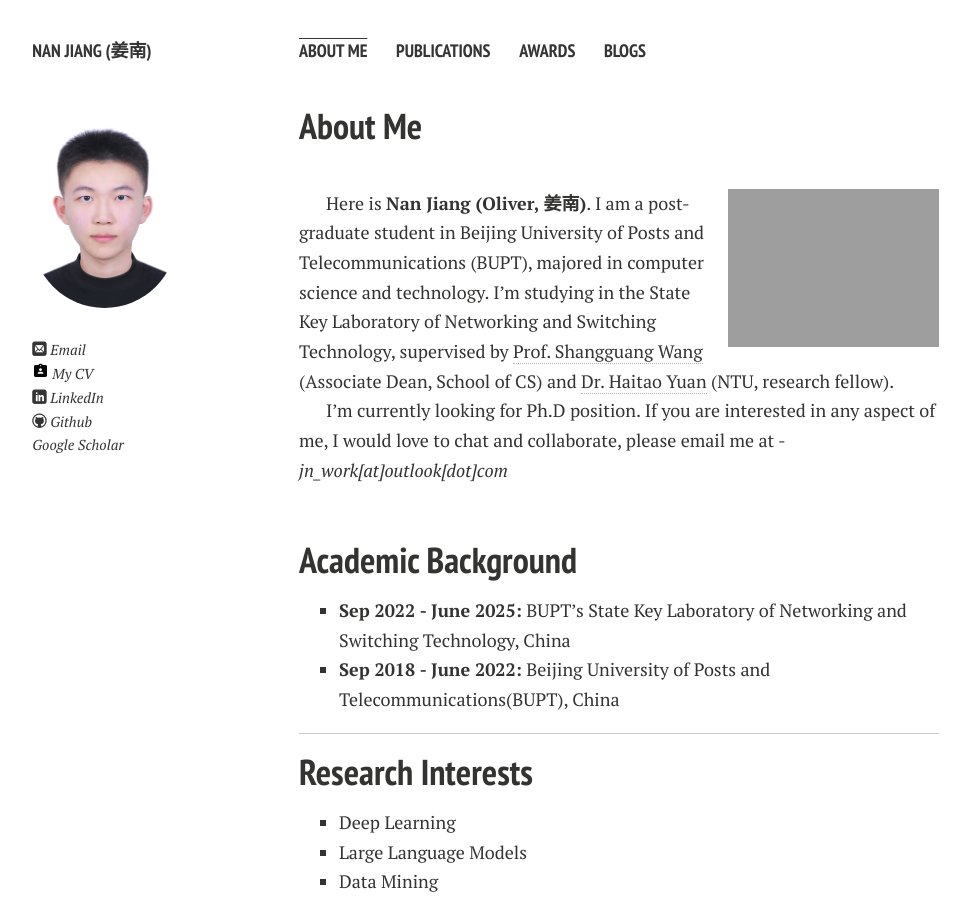
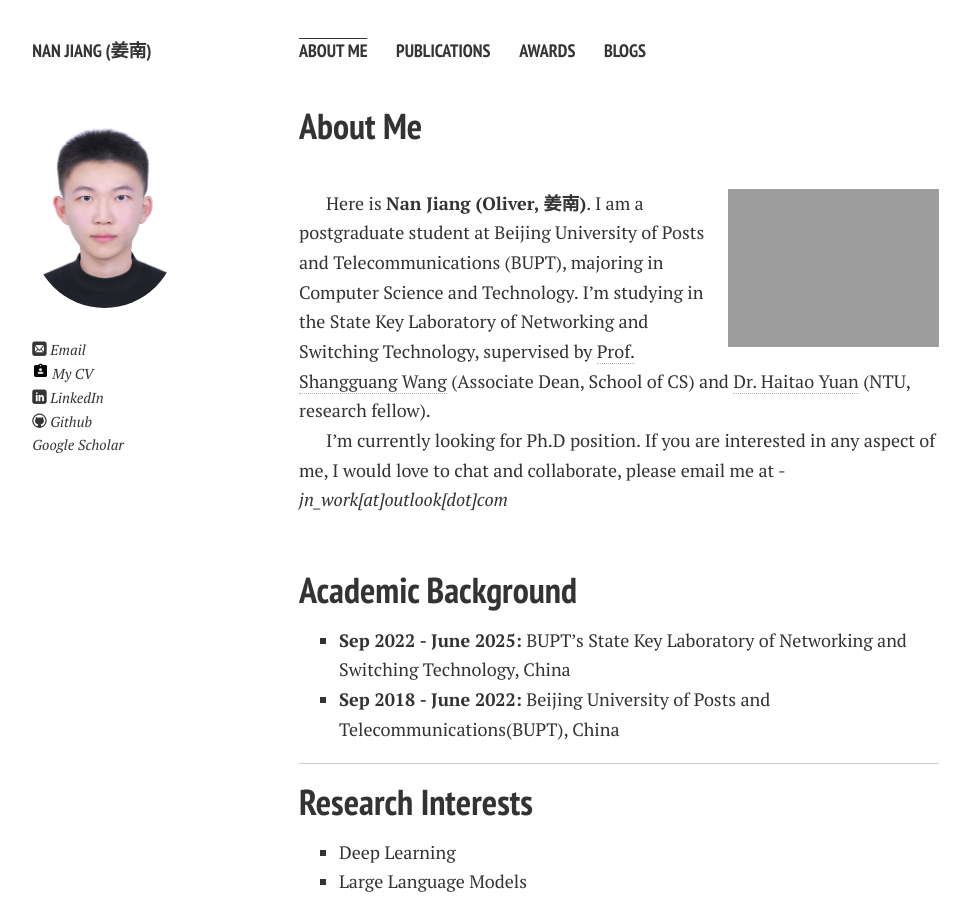
Before and after one commit to Im-jn/Im-jn.github.io, a Jekyll site: the page built from index.md, in a window 1280 px wide and 900 px high. Shown: the whole window, without its empty margins (21-991 px from the left). Built offline with Jekyll 4.4.1, drawn with Linux system fonts in a browser that asks for light colours; nearby versions of some CDN libraries; comment, search, counter and statistics services are not loaded; a style sheet for code colours, icons or effects is not loaded; our own code applies the rules of GitHub Pages for plain Markdown files; some of the changed text lies outside the part shown.

Commit message:
some sentences

```diff
--- a/index.md
+++ b/index.md
@@ -6,7 +6,7 @@ layout: page
 <br>
 <img src="https://im-jn.github.io/images/photo_life.jpg" class="floatpic" width="250" height="300">
 
-Here is **Nan Jiang (Oliver, 姜南)**. I am a post-graduate student in Beijing University of Posts and Telecommunications (BUPT), majored in computer science and technology. I'm studying in the State Key Laboratory of Networking and Switching Technology, supervised by [Prof. Shangguang Wang](https://www.researchgate.net/profile/Shangguang-Wang) (Associate Dean, School of CS) and [Dr. Haitao Yuan](https://yuanhaitao.github.io/) (NTU, research fellow).
+Here is **Nan Jiang (Oliver, 姜南)**. I am a postgraduate student at Beijing University of Posts and Telecommunications (BUPT), majoring in Computer Science and Technology. I'm studying in the State Key Laboratory of Networking and Switching Technology, supervised by [Prof. Shangguang Wang](https://www.researchgate.net/profile/Shangguang-Wang) (Associate Dean, School of CS) and [Dr. Haitao Yuan](https://yuanhaitao.github.io/) (NTU, research fellow).
 
 I'm currently looking for Ph.D position. If you are interested in any aspect of me, I would love to chat and collaborate, please email me at - *jn_work[at]outlook[dot]com*
 
```
Also changed, not shown: other parts of index.md (+1 -1 lines).
